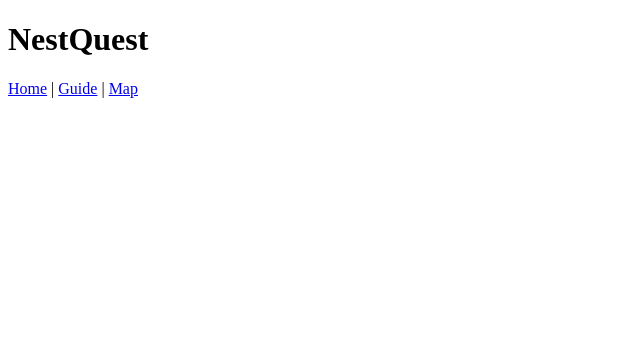
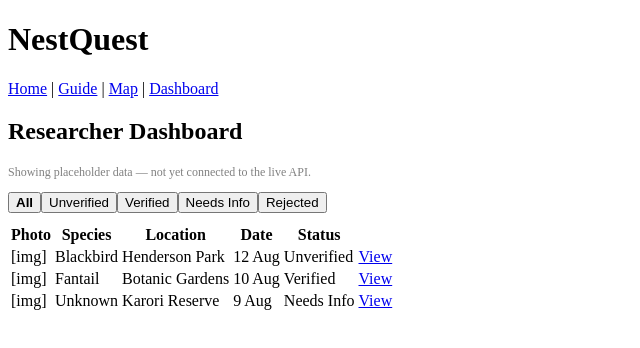
Before and after one commit to RogerStanley6090/nestquest-frontend, a React (Vite) app: page /dashboard in a window 1280 px wide. Shown: the top 348 px of the page, without its empty margins (0-640 px from the left). Built offline with nearby package versions, Linux system fonts and the light colour scheme; no server answers.

Commit message:
Add Dashboard and Report Detail matching wireframes, with API integration and status update

```diff
--- a/src/App.jsx
+++ b/src/App.jsx
@@ -4,6 +4,8 @@ import IdentificationGuide from './IdentificationGuide.jsx'
 import ReportingForm from './ReportingForm.jsx'
 import Confirmation from './Confirmation.jsx'
 import PublicMap from './PublicMap.jsx'
+import Dashboard from './Dashboard.jsx'
+import ReportDetail from './ReportDetail.jsx'
 
 function App() {
   return (
@@ -16,6 +18,8 @@ function App() {
           <Link to="/guide">Guide</Link>
           {' | '}
           <Link to="/map">Map</Link>
+          {' | '}
+          <Link to="/dashboard">Dashboard</Link>
         </nav>
       </header>
 
@@ -25,6 +29,8 @@ function App() {
         <Route path="/report" element={<ReportingForm />} />
         <Route path="/confirmation" element={<Confirmation />} />
         <Route path="/map" element={<PublicMap />} />
+        <Route path="/dashboard" element={<Dashboard />} />
+        <Route path="/dashboard/report/:id" element={<ReportDetail />} />
       </Routes>
     </div>
   )
--- /dev/null
+++ b/src/Dashboard.jsx
@@ -0,0 +1,83 @@
+import { useEffect, useState } from 'react'
+import { Link } from 'react-router-dom'
+import { researcherApi } from './api/client.js'
+
+const MOCK_REPORTS = [
+  { id: 1, species: 'Blackbird', location: 'Henderson Park', date: '12 Aug', status: 'unverified' },
+  { id: 2, species: 'Fantail', location: 'Botanic Gardens', date: '10 Aug', status: 'verified' },
+  { id: 3, species: 'Unknown', location: 'Karori Reserve', date: '9 Aug', status: 'needsinfo' },
+]
+
+const STATUS_LABELS = { all: 'All', unverified: 'Unverified', verified: 'Verified', needsinfo: 'Needs Info', rejected: 'Rejected' }
+
+function Dashboard() {
+  const [reports, setReports] = useState(MOCK_REPORTS)
+  const [usingMockData, setUsingMockData] = useState(true)
+  const [statusFilter, setStatusFilter] = useState('all')
+
+  useEffect(() => {
+    researcherApi.listReports()
+      .then((data) => {
+        setReports(data)
+        setUsingMockData(false)
+      })
+      .catch((err) => {
+        console.log('Could not reach real API, using mock data:', err.message)
+        setUsingMockData(true)
+      })
+  }, [])
+
+  const visibleReports = reports.filter((r) => statusFilter === 'all' || r.status === statusFilter)
+
+  return (
+    <div>
+      <h2>Researcher Dashboard</h2>
+      {usingMockData && (
+        <p style={{ color: 'grey', fontSize: 12 }}>
+          Showing placeholder data — not yet connected to the live API.
+        </p>
+      )}
+
+      <div style={{ margin: '10px 0' }}>
+        {Object.keys(STATUS_LABELS).map((key) => (
+          <button
+            key={key}
+            onClick={() => setStatusFilter(key)}
+            style={{ fontWeight: statusFilter === key ? 'bold' : 'normal' }}
+          >
+            {STATUS_LABELS[key]}
+          </button>
+        ))}
+      </div>
+
+      <table>
+        <thead>
+          <tr>
+            <th>Photo</th>
+            <th>Species</th>
+            <th>Location</th>
+            <th>Date</th>
+            <th>Status</th>
+            <th></th>
+          </tr>
+        </thead>
+        <tbody>
+          {visibleReports.map((r) => (
+            <tr key={r.id}>
+              <td>[img]</td>
+              <td>{r.species}</td>
+              <td>{r.location}</td>
+              <td>{r.date}</td>
+              <td>{STATUS_LABELS[r.status]}</td>
+              <td><Link to={`/dashboard/report/${r.id}`}>View</Link></td>
+            </tr>
+          ))}
+        </tbody>
+      </table>
+
+      {visibleReports.length === 0 && <p>No reports match this filter.</p>}
+    </div>
+  )
+}
+
+export default Dashboard
--- a/src/PublicMap.jsx
+++ b/src/PublicMap.jsx
@@ -1,18 +1,50 @@
+import { useEffect, useState } from 'react'
 import { MapContainer, TileLayer, Marker, Popup } from 'react-leaflet'
 import 'leaflet/dist/leaflet.css'
+import { publicApi } from './api/client.js'
+
+const MOCK_REPORTS = [
+  { id: 1, species: 'Fantail', latitude: -36.8523, longitude: 174.7642 },
+]
 
 function PublicMap() {
+  const [reports, setReports] = useState(MOCK_REPORTS)
+  const [usingMockData, setUsingMockData] = useState(true)
+  const [loading, setLoading] = useState(true)
+
+  useEffect(() => {
+    publicApi.getVerifiedReports()
+      .then((data) => {
+        setReports(data)
+        setUsingMockData(false)
+      })
+      .catch((err) => {
+        console.log('Could not reach real API, using mock data:', err.message)
+        setUsingMockData(true)
+      })
+      .finally(() => setLoading(false))
+  }, [])
+
   return (
     <div>
       <h2>Nest Map</h2>
+      {loading && <p>Loading...</p>}
+      {usingMockData && !loading && (
+        <p style={{ color: 'grey', fontSize: 12 }}>
+          Showing placeholder data — not yet connected to the live API.
+        </p>
+      )}
+
       <MapContainer center={[-36.8523, 174.7642]} zoom={12} style={{ height: 400, width: '100%' }}>
         <TileLayer
           url="https://{s}.tile.openstreetmap.org/{z}/{x}/{y}.png"
           attribution='&copy; OpenStreetMap contributors'
         />
-        <Marker position={[-36.8523, 174.7642]}>
-          <Popup>Fantail — approximate location</Popup>
-        </Marker>
+        {reports.map((r) => (
+          <Marker key={r.id} position={[r.latitude, r.longitude]}>
+            <Popup>{r.species} — approximate location</Popup>
+          </Marker>
+        ))}
       </MapContainer>
     </div>
   )
--- /dev/null
+++ b/src/ReportDetail.jsx
@@ -0,0 +1,84 @@
+import { useState } from 'react'
+import { useParams, useNavigate, Link } from 'react-router-dom'
+import { MapContainer, TileLayer, Marker, Popup } from 'react-leaflet'
+import 'leaflet/dist/leaflet.css'
+import { researcherApi } from './api/client.js'
+
+function ReportDetail() {
+  const { id } = useParams()
+  const navigate = useNavigate()
+  const [status, setStatus] = useState('unverified')
+  const [notes, setNotes] = useState('')
+  const [saving, setSaving] = useState(false)
+  const [error, setError] = useState(null)
+
+  // Placeholder until connected to GET /api/researcher/reports/{id}/
+  const exactLat = -36.8523
+  const exactLng = 174.7642
+
+  async function handleSave() {
+    setSaving(true)
+    setError(null)
+    try {
+      await researcherApi.updateStatus(id, status)
+      await researcherApi.addReview(id, { notes })
+      navigate('/dashboard')
+    } catch (err) {
+      setError(`Could not save (backend not connected yet): ${err.message}`)
+    } finally {
+      setSaving(false)
+    }
+  }
+
+  return (
+    <div>
+      <Link to="/dashboard">&larr; Back to Submissions</Link>
+      <h2>Report #{id}</h2>
+
+      <div style={{ display: 'flex', gap: 20 }}>
+        <div style={{ flex: 1 }}>
+          <p><strong>Photo(s)</strong></p>
+          <div style={{ height: 120, border: '1px solid #999', display: 'flex', alignItems: 'center', justifyContent: 'center' }}>
+            [img]
+          </div>
+          <p><strong>Submitted:</strong> 12 Aug 2026 · Blackbird (system-suggested)</p>
+          <p><strong>Contact email (researcher-only):</strong> user@example.com</p>
+          <label>Notes</label>
+          <br />
+          <textarea value={notes} onChange={(e) => setNotes(e.target.value)} />
+        </div>
+
+        <div style={{ flex: 1 }}>
+          <p>
+            <strong>Exact Nest Location</strong>{' '}
+            <span style={{ color: 'red', fontSize: 12 }}>(researcher/admin only — never shown publicly)</span>
+          </p>
+          <MapContainer center={[exactLat, exactLng]} zoom={15} style={{ height: 170, width: '100%' }}>
+            <TileLayer url="https://{s}.tile.openstreetmap.org/{z}/{x}/{y}.png" />
+            <Marker position={[exactLat, exactLng]}>
+              <Popup>Exact location</Popup>
+            </Marker>
+          </MapContainer>
+          <p style={{ fontSize: 11 }}>Exact coordinates: {exactLat}, {exactLng}</p>
+
+          <label>Verification Status</label>
+          <br />
+          <select value={status} onChange={(e) => setStatus(e.target.value)}>
+            <option value="unverified">Unverified</option>
+            <option value="verified">Verified</option>
+            <option value="needsinfo">Needs Info</option>
+            <option value="rejected">Rejected</option>
+          </select>
+        </div>
+      </div>
+
+      {error && <p style={{ color: 'red' }}>{error}</p>}
+
+      <button onClick={handleSave} disabled={saving}>
+        {saving ? 'Saving...' : 'Save changes'}
+      </button>
+    </div>
+  )
+}
+
+export default ReportDetail
```
